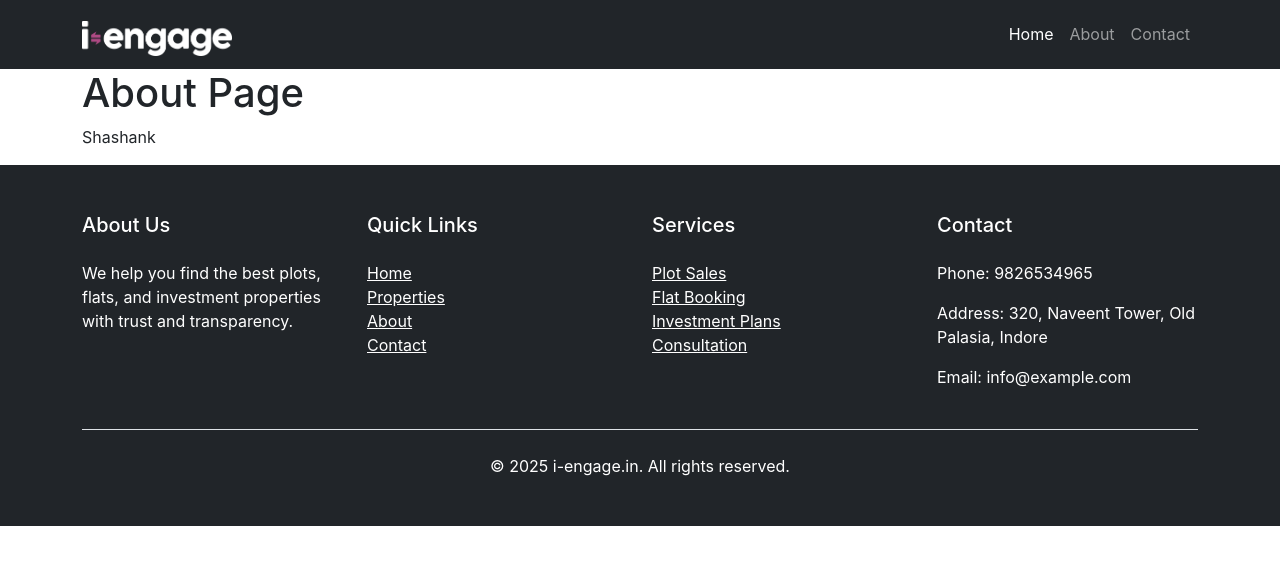
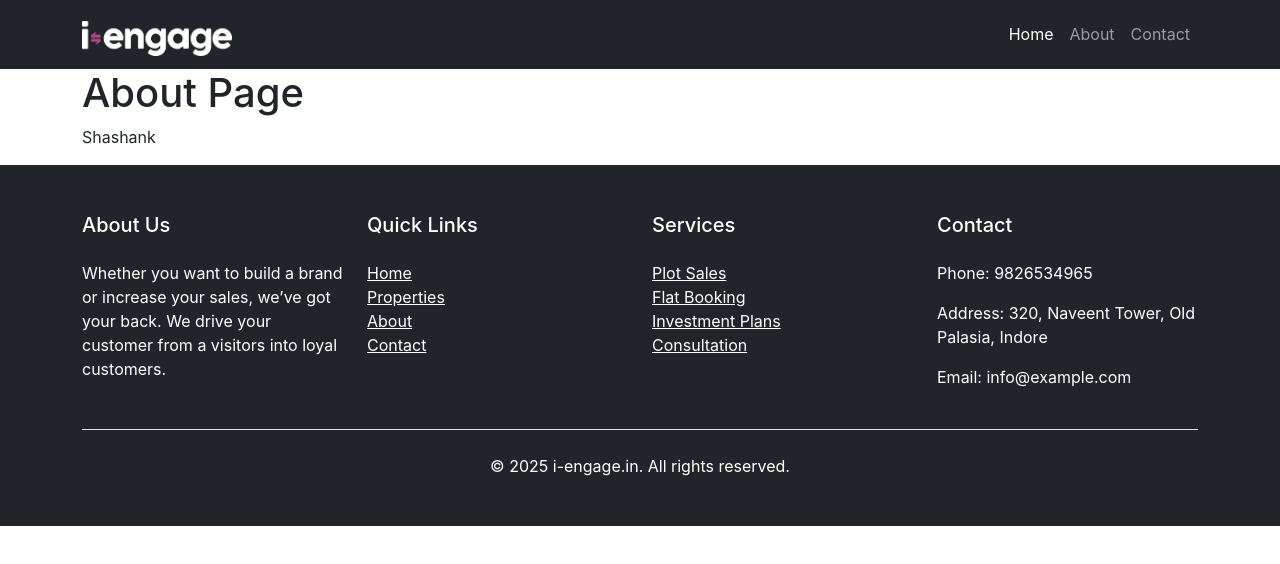
Before and after one commit to DharamWebProject/iengage, a React (Create React App) app: page /about in a window 1280 px wide. Shown: the top 564 px of the page. Built offline with nearby package versions, Linux system fonts and the light colour scheme.

Commit message:
Add files via upload

```diff
--- a/src/components/Footer.jsx
+++ b/src/components/Footer.jsx
@@ -10,7 +10,7 @@ const Footer = () => {
         <div className="col-md-3">
           <h5 className="mb-4">About Us</h5>
           <p className="text-white" style={{ color: "#fff" }}>
-            We help you find the best plots, flats, and investment properties with trust and transparency.
+          Whether you want to build a brand or increase your sales, we’ve got your back. We drive your customer from a visitors into loyal customers.
           </p>
         </div>
 
```
